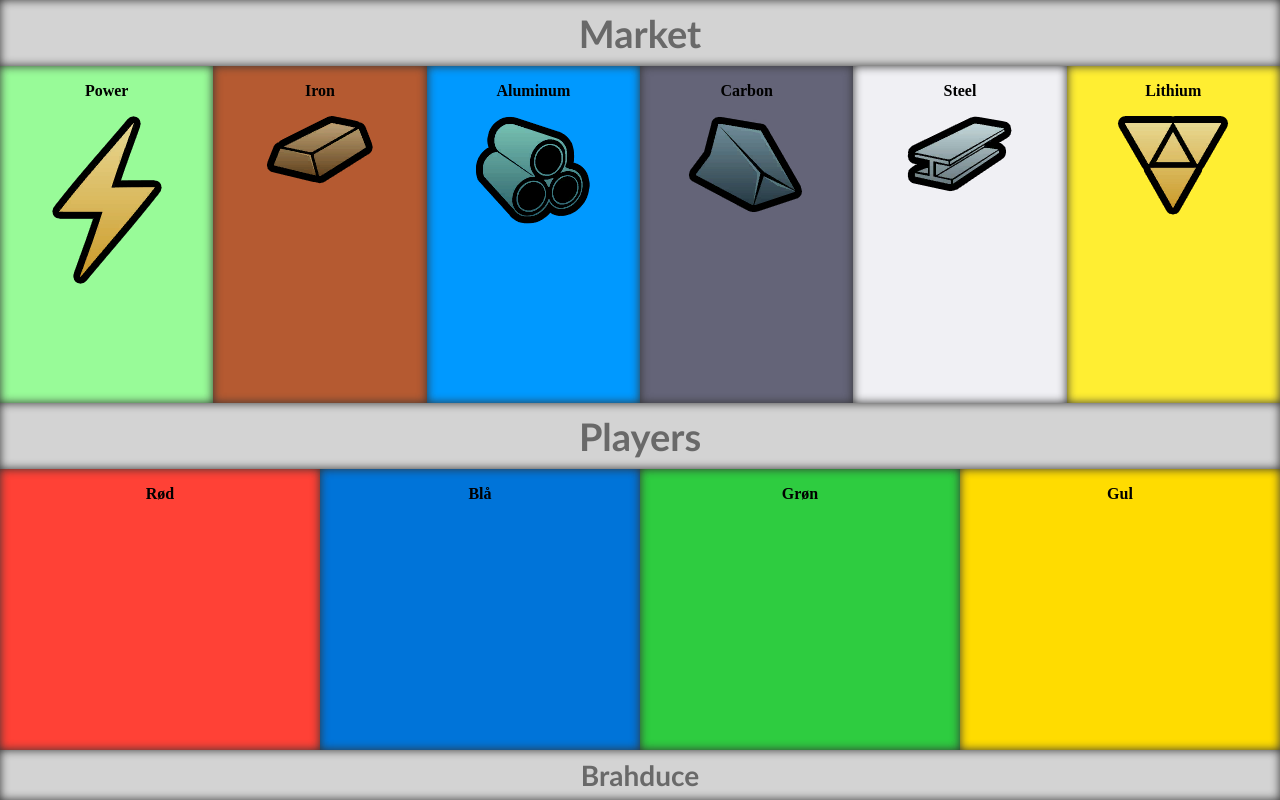
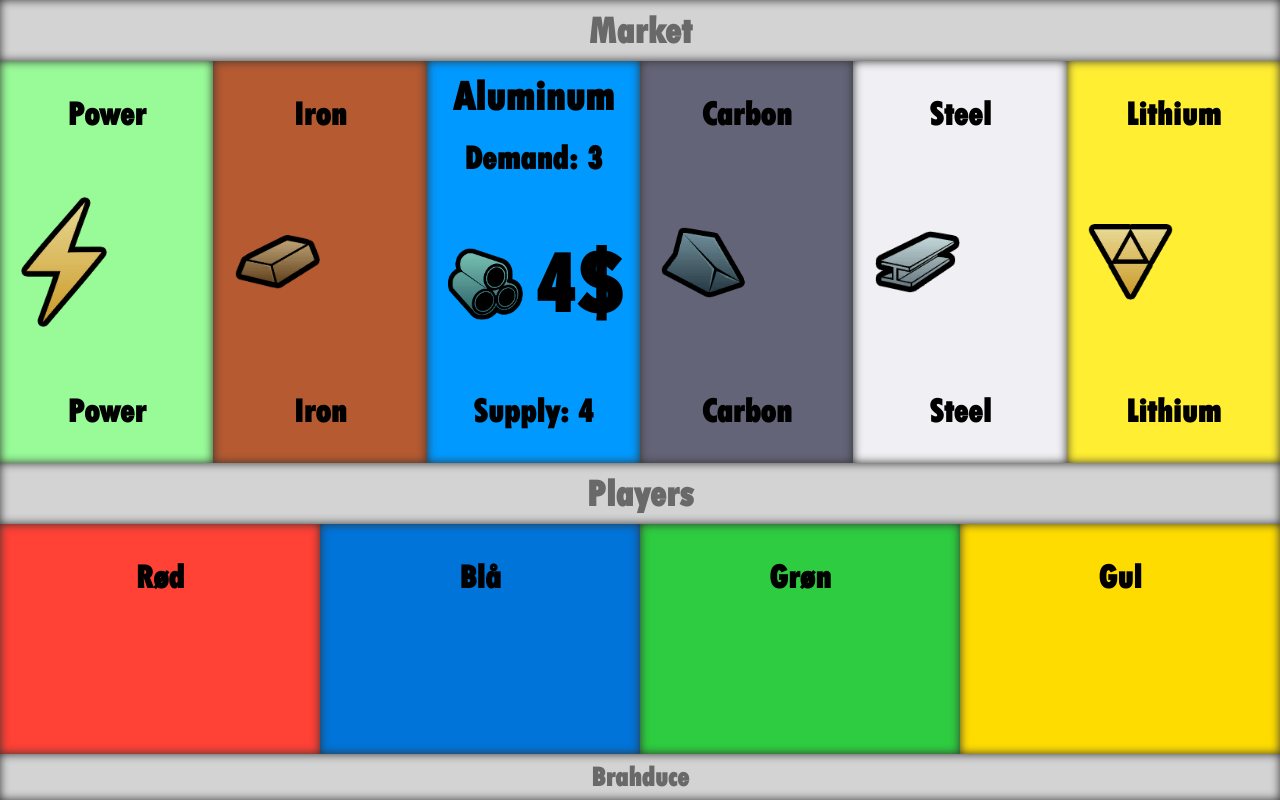
Before and after one commit to markthor/PlanetaryEnterpriseWeb, a plain HTML site: page src/index.html in a window 1280 px wide. Drawn offline with nearby package versions, Linux system fonts and the light colour scheme.

Commit message:
Engine soon

```diff
--- a/src/css/styles.css
+++ b/src/css/styles.css
@@ -2,6 +2,11 @@ body {
     height: 100%;
     margin: 0;
     color: black;
+}
+
+p {
+    font-family: dragon, calibri;
+    font-size: 34px;
 }
 
 .container {
@@ -16,10 +21,77 @@ body {
 }
 
 .box-item {
+    display: flex;
+    flex-direction: column;
     flex: 1 1 0;
     text-align: center;
     font-weight: bold;
     box-shadow: inset 0 0 10px #333333;
+}
+
+/* Box item content boxes START */
+.box-item-demand {
+    flex: 0 1 auto;
+}
+
+.box-item-demand > h2 {
+    font-family: dragon, calibri;
+    font-size: 42px;
+    margin-top: 12px;
+    margin-bottom: 20px;
+}
+
+.box-item-demand > p {
+    margin-top: 14px;
+}
+
+.box-item-price {
+    display: flex;
+    flex: 1 1 0;
+}
+
+.box-item-price > h2 {
+    margin-left: 5px;
+    display: flex;
+    align-items: center;
+    width: 40%;
+    vertical-align: middle;
+    margin-right: 10%;
+    font-size: 86px;
+    margin-top: 0;
+    font-family: dragon, calibri;
+    line-height: 100%;
+    margin-bottom: 0;
+}
+
+.box-item-supply {
+    flex: 0 1 auto;
+}
+/* Box item content boxes END */
+
+
+
+.img-container {
+    flex: 1 1 0;
+    position: relative;
+    height: 100%;
+
+    width: 40%;
+    margin-left: 10%;
+    margin-right: 5px;
+}
+
+.img-container > img {
+    position: absolute;
+    max-height: 100%;
+    max-width: 100%;
+    width: auto;
+    height: auto;
+    margin: auto;
+    top: 0;
+    bottom: 0;
+    left: 0;
+    right: 0;
 }
 
 .box-item--power {
@@ -76,7 +148,7 @@ body {
     padding-top: 10px;
     padding-bottom: 10px;
     font-weight: bold;
-    font-family: calibri;
+    font-family: dragon, calibri;
     font-size: 38px;
 }
 
@@ -107,6 +179,6 @@ body {
     padding-top: 8px;
     padding-bottom: 8px;
     font-weight: bold;
-    font-family: calibri;
+    font-family: dragon, calibri;
     font-size: 28px;
 }
--- a/src/index.html
+++ b/src/index.html
@@ -6,6 +6,13 @@
     <!-- Required meta tags -->
     <meta charset="utf-8">
     <meta name="viewport" content="width=device-width, initial-scale=1, shrink-to-fit=no">
+
+    <style>
+        @font-face {
+            font-family: "dragon";
+            src: url("fonts/dragon.ttf") format("truetype");
+        }
+    </style>
 
     <!-- CSS -->
     <link rel="stylesheet" href="css/styles.css">
@@ -26,27 +33,53 @@
             <div class="box-content">
                 <div class="box-item box-item--power">
                     <p>Power</p>
+                    <div class="img-container">
                         <img src="resources/icons/market/power.png">
+                    </div>
+                    <p>Power</p>
                 </div>
                 <div class="box-item box-item--iron">
                     <p>Iron</p>
+                    <div class="img-container">
                         <img src="resources/icons/market/iron.png">
                     </div>
+                    <p>Iron</p>
+                </div>
                 <div class="box-item box-item--aluminium">
-                    <p>Aluminum</p>
+                    <div class="box-item-demand">
+                        <h2>Aluminum</h2>
+                        <p>Demand: 3</p>
+                    </div>
+                    <div class="box-item-price">
+                        <div class="img-container">
                             <img src="resources/icons/market/aluminum.png">
+                        </div>
+                        <h2>4$</h2>
+                    </div>
+                    <div class="box-item-supply">
+                        <p>Supply: 4</p>
+                    </div>
                 </div>
                 <div class="box-item box-item--carbon">
                     <p>Carbon</p>
+                    <div class="img-container">
                         <img src="resources/icons/market/carbon.png">
+                    </div>
+                    <p>Carbon</p>
                 </div>
                 <div class="box-item box-item--steel">
                     <p>Steel</p>
+                    <div class="img-container">
                         <img src="resources/icons/market/steel.png">
+                    </div>
+                    <p>Steel</p>
                 </div>
                 <div class="box-item box-item--lithium">
                     <p>Lithium</p>
+                    <div class="img-container">
                         <img src="resources/icons/market/lithium.png">
+                    </div>
+                    <p>Lithium</p>
                 </div>
             </div>
 
@@ -75,66 +108,5 @@
             <h1>Brahduce</h1>
         </div>
     </div>
-    <!--<div class="flex-container">
-        <div class="header">
-            <h1>Market prices</h1>
-        </div>
-
-        <div class="header">
-            <h1>Players</h1>
-        </div>
-
-    </div>-->
-    <!--<div class="container-fluid">
-        <div>
-            <div class="row">
-                <div class="col-sm-12 header header--first">
-                    <h1>Market prices</h1>
-                </div>
-            </div>
-            <div class="row">
-                <div class="col-sm-2 item_resource">
-                    <p>Silicon</p>
-                </div>
-                <div class="col-sm-2 item_resource">
-                    <p>Steel</p>
-                </div>
-                <div class="col-sm-2 item_resource">
-                    <p>Carbon</p>
-                </div>
-                <div class="col-sm-2 item_resource">
-                    <p>Aluminium</p>
-                </div>
-                <div class="col-sm-2 item_resource">
-                    <p>Iron</p>
-                </div>
-                <div class="col-sm-2 item_resource">
-                    <p>Power</p>
-                </div>
-            </div>
-        </div>
-        <div>
-            <div class="row">
-                <div class="col-sm-12 header">
-                    <h1>Players</h1>
-                </div>
-            </div>
-            <div class="row">
-                <div class="col-sm-3 item_player">
-                    <p>Mikkel</p>
-                </div>
-                <div class="col-sm-3 item_player">
-                    <p>MarkT</p>
-                </div>
-                <div class="col-sm-3 item_player">
-                    <p>Beton</p>
-                </div>
-                <div class="col-sm-3 item_player">
-                    <p>Raun</p>
-                </div>
-            </div>
-        </div>
-
-    </div>-->
 </body>
 </html>
```
Also changed, not shown: src/fonts/dragon.ttf (added). Lines whose indentation alone changed are shown as unchanged.
